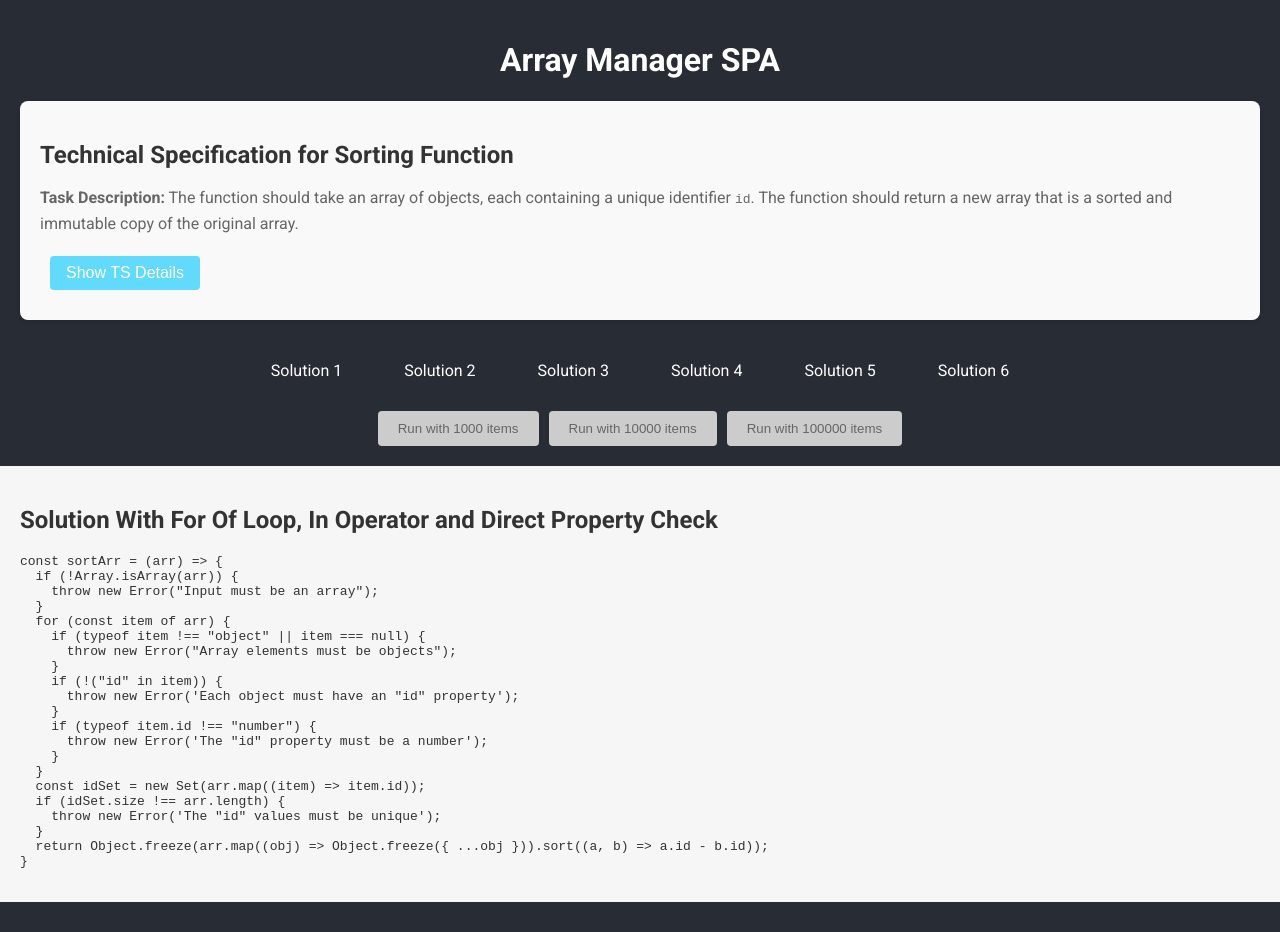
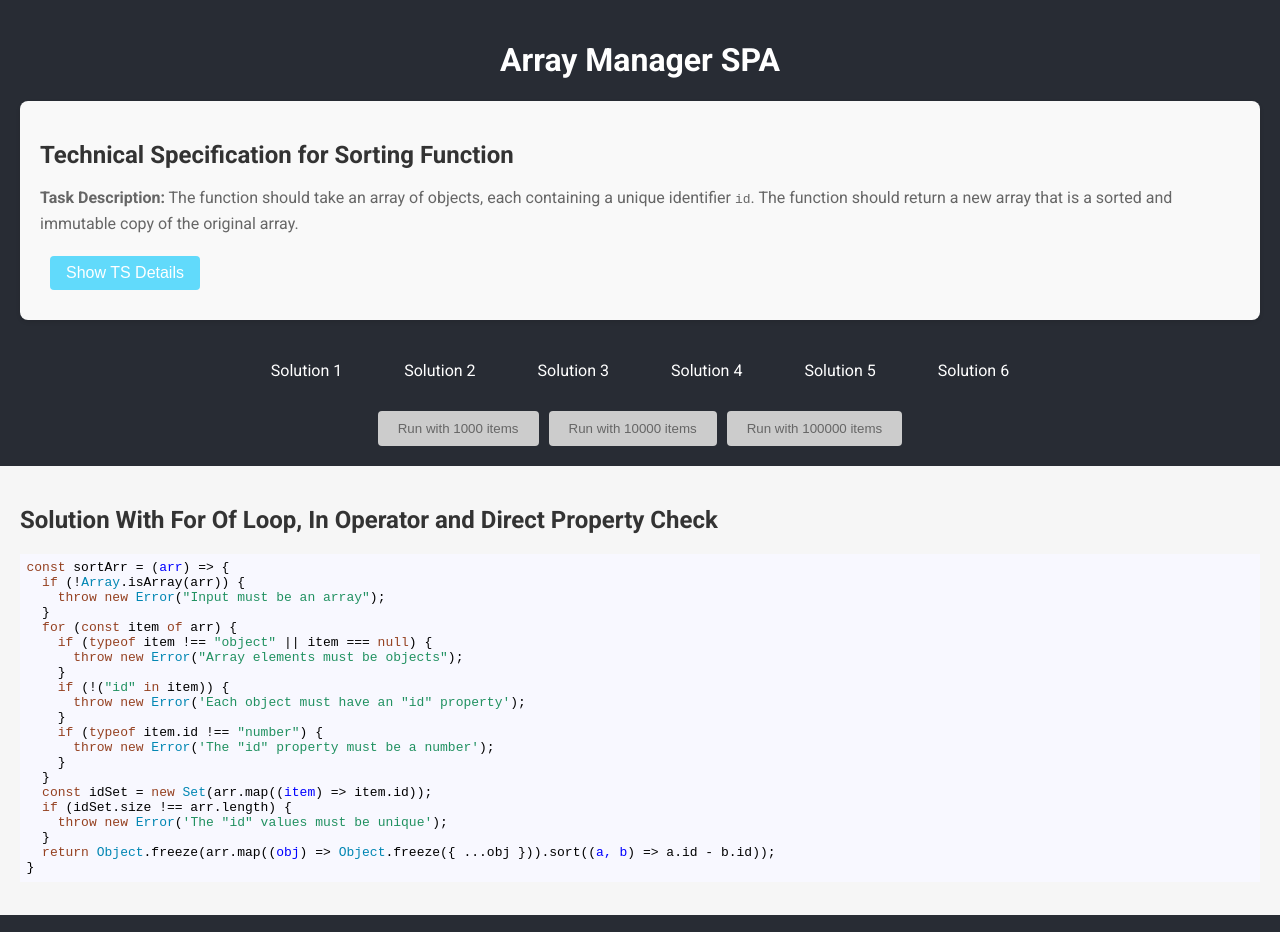
Before and after one commit to GreyHound87/array-manager, a React (Vite) app: page /solution1 in a window 1280 px wide. Shown: the top 932 px of the page. Built offline with nearby package versions, Linux system fonts and the light colour scheme.

Commit message:
corrected the code format and added a link to the deployed application

```diff
--- a/package.json
+++ b/package.json
@@ -19,7 +19,8 @@
     "react": "^18.3.1",
     "react-dom": "^18.3.1",
     "react-router": "^6.25.1",
-    "react-router-dom": "^6.25.1"
+    "react-router-dom": "^6.25.1",
+    "react-syntax-highlighter": "^15.5.0"
   },
   "devDependencies": {
     "@babel/eslint-parser": "^7.25.1",
--- a/src/components/Solution1/Solution1.jsx
+++ b/src/components/Solution1/Solution1.jsx
@@ -1,13 +1,15 @@
 import React from 'react';
+import { Light as SyntaxHighlighter } from 'react-syntax-highlighter';
+import { docco } from 'react-syntax-highlighter/dist/esm/styles/hljs';
 import { sortArr1 } from './sortArr1';
 
 export function Solution1() {
     return (
-        <div>
+        <>
             <h2>Solution With For Of Loop, In Operator and Direct Property Check</h2>
-            <pre>
-                <code>{`const sortArr = ${sortArr1.toString()}`}</code>
-            </pre>
-        </div>
+            <SyntaxHighlighter language="javascript" style={docco}>
+                {`const sortArr = ${sortArr1.toString()}`}
+            </SyntaxHighlighter>
+        </>
     );
 }
--- a/src/components/Solution2/Solution2.jsx
+++ b/src/components/Solution2/Solution2.jsx
@@ -1,13 +1,15 @@
 import React from 'react';
+import { Light as SyntaxHighlighter } from 'react-syntax-highlighter';
+import { docco } from 'react-syntax-highlighter/dist/esm/styles/hljs';
 import { sortArr2 } from './sortArr2';
 
 export function Solution2() {
     return (
-        <div>
+        <>
             <h2>Solution With Some Method, Object Keys and Slice-Map</h2>
-            <pre>
-                <code>{`const sortArr = ${sortArr2.toString()}`}</code>
-            </pre>
-        </div>
+            <SyntaxHighlighter language="javascript" style={docco}>
+                {`const sortArr = ${sortArr2.toString()}`}
+            </SyntaxHighlighter>
+        </>
     );
 }
--- a/src/components/Solution3/Solution3.jsx
+++ b/src/components/Solution3/Solution3.jsx
@@ -1,13 +1,15 @@
 import React from 'react';
+import { Light as SyntaxHighlighter } from 'react-syntax-highlighter';
+import { docco } from 'react-syntax-highlighter/dist/esm/styles/hljs';
 import { sortArr3 } from './sortArr3';
 
 export function Solution3() {
     return (
-        <div>
+        <>
             <h2>Solution With Filter, HasOwnProperty and Spread Operator</h2>
-            <pre>
-                <code>{`const sortArr = ${sortArr3.toString()}`}</code>
-            </pre>
-        </div>
+            <SyntaxHighlighter language="javascript" style={docco}>
+                {`const sortArr = ${sortArr3.toString()}`}
+            </SyntaxHighlighter>
+        </>
     );
 }
--- a/src/components/Solution4/Solution4.jsx
+++ b/src/components/Solution4/Solution4.jsx
@@ -1,13 +1,15 @@
 import React from 'react';
+import { Light as SyntaxHighlighter } from 'react-syntax-highlighter';
+import { docco } from 'react-syntax-highlighter/dist/esm/styles/hljs';
 import { sortArr4 } from './sortArr4';
 
 export function Solution4() {
     return (
-        <div>
+        <>
             <h2>Solution With Reduce, HasOwnProperty and Object Freeze</h2>
-            <pre>
-                <code>{`const sortArr = ${sortArr4.toString()}`}</code>
-            </pre>
-        </div>
+            <SyntaxHighlighter language="javascript" style={docco}>
+                {`const sortArr = ${sortArr4.toString()}`}
+            </SyntaxHighlighter>
+        </>
     );
 }
--- a/src/components/Solution5/Solution5.jsx
+++ b/src/components/Solution5/Solution5.jsx
@@ -1,13 +1,15 @@
 import React from 'react';
+import { Light as SyntaxHighlighter } from 'react-syntax-highlighter';
+import { docco } from 'react-syntax-highlighter/dist/esm/styles/hljs';
 import { sortArr5 } from './sortArr5';
 
 export function Solution5() {
     return (
-        <div>
+        <>
             <h2>Solution With Every Method, Concat and Map</h2>
-            <pre>
-                <code>{`const sortArr = ${sortArr5.toString()}`}</code>
-            </pre>
-        </div>
+            <SyntaxHighlighter language="javascript" style={docco}>
+                {`const sortArr = ${sortArr5.toString()}`}
+            </SyntaxHighlighter>
+        </>
     );
 }
--- a/src/components/Solution6/Solution6.jsx
+++ b/src/components/Solution6/Solution6.jsx
@@ -1,13 +1,15 @@
 import React from 'react';
+import { Light as SyntaxHighlighter } from 'react-syntax-highlighter';
+import { docco } from 'react-syntax-highlighter/dist/esm/styles/hljs';
 import { sortArr6 } from './sortArr6';
 
 export function Solution6() {
     return (
-        <div>
+        <>
             <h2>Solution With FindIndex, HasOwnProperty and Object Freeze</h2>
-            <pre>
-                <code>{`const sortArr = ${sortArr6.toString()}`}</code>
-            </pre>
-        </div>
+            <SyntaxHighlighter language="javascript" style={docco}>
+                {`const sortArr = ${sortArr6.toString()}`}
+            </SyntaxHighlighter>
+        </>
     );
 }
```
Also changed, not shown: 2 other files (tests, documents, lock files or other folders).
